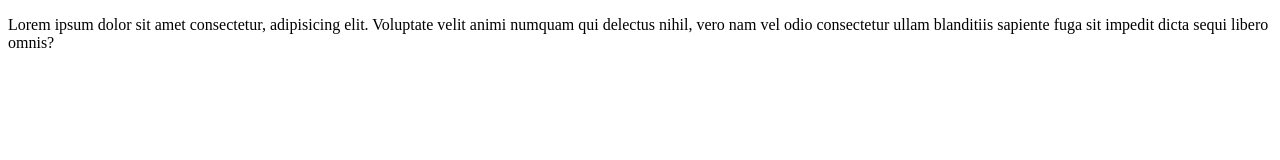
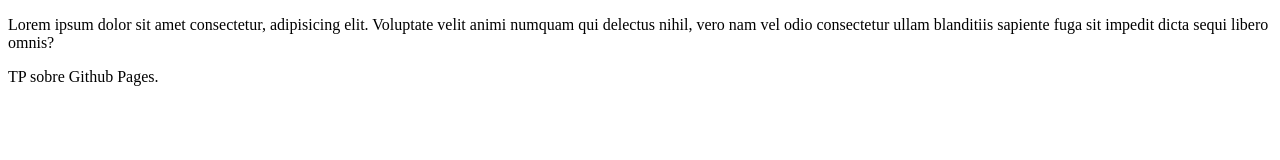
Before and after one commit to aceve-dos/PP3-p2, a plain HTML site: page index.html in a window 1280 px wide. Drawn offline with Linux system fonts and the light colour scheme.

Commit message:
github pages

```diff
--- a/index.html
+++ b/index.html
@@ -10,5 +10,8 @@
     <p>
         Lorem ipsum dolor sit amet consectetur, adipisicing elit. Voluptate velit animi numquam qui delectus nihil, vero nam vel odio consectetur ullam blanditiis sapiente fuga sit impedit dicta sequi libero omnis?
     </p>
+    <p>
+        TP sobre Github Pages.
+    </p>
 </body>
 </html>
```
